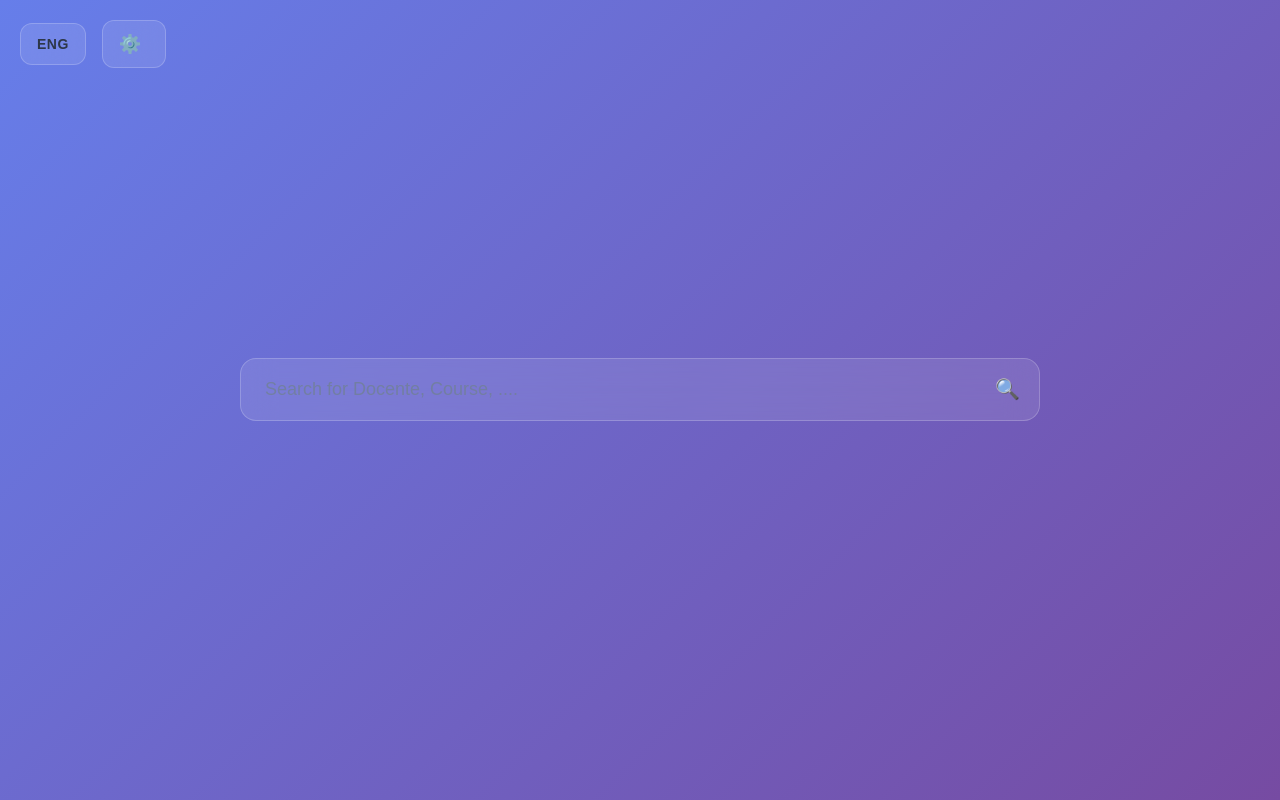
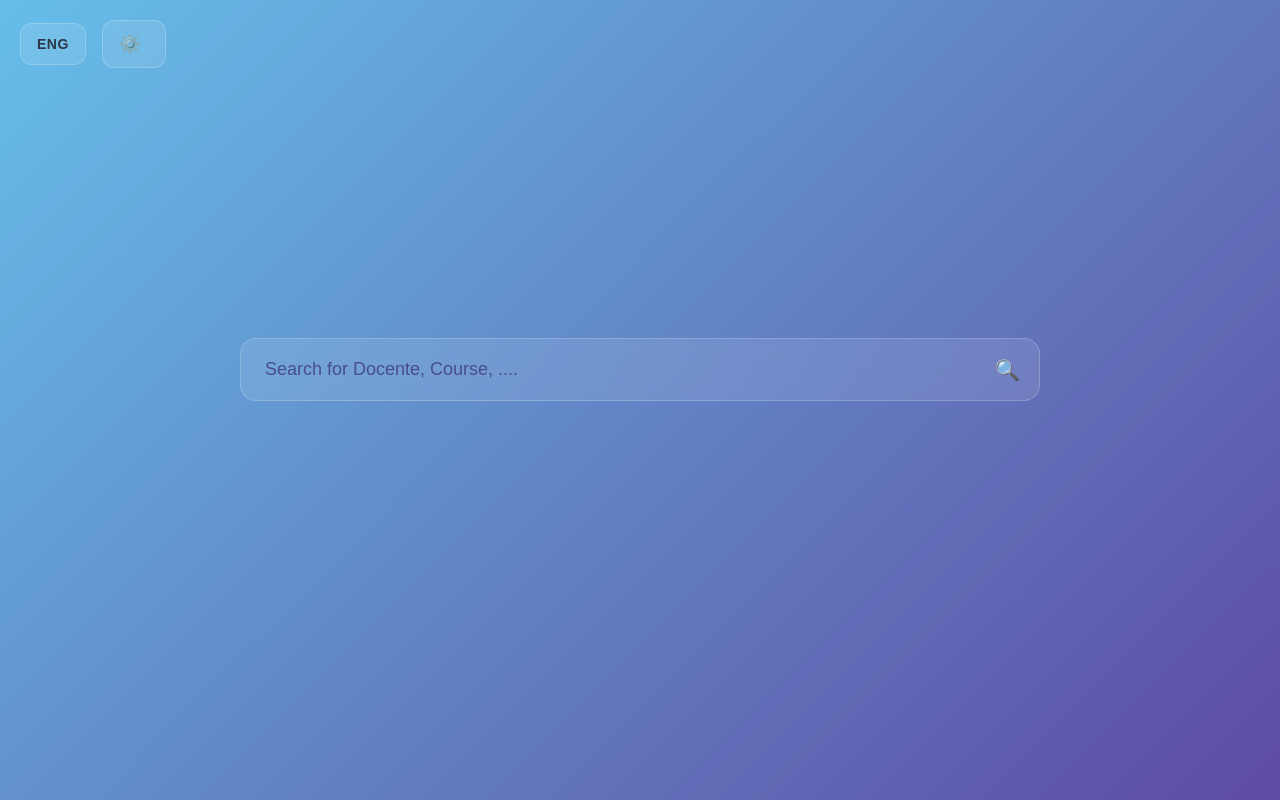
Before and after one commit to eml-eda/exam-planner-gui, a React (Create React App) app: page /#/ in a window 1280 px wide. Built offline with nearby package versions, Linux system fonts and the light colour scheme.

Commit message:
css improvements

```diff
--- a/src/components/SettingsModal.css
+++ b/src/components/SettingsModal.css
@@ -4,7 +4,7 @@
     left: 0;
     right: 0;
     bottom: 0;
-    background: rgba(0, 0, 0, 0.5);
+    background: rgba(137, 137, 137, 0.5);
     backdrop-filter: blur(8px);
     display: flex;
     align-items: center;
--- a/src/index.css
+++ b/src/index.css
@@ -9,7 +9,7 @@
     --accent-silver: #adb5bd;
     --text-primary: #2d3748;
     --text-secondary: #4a5568;
-    --text-muted: #718096;
+    --text-muted: #3d3b77;
     --success-green: rgba(72, 187, 120, 0.8);
     --warning-yellow: rgba(237, 137, 54, 0.8);
     --danger-red: rgba(245, 101, 101, 0.8);
@@ -30,7 +30,7 @@ body {
         sans-serif;
     -webkit-font-smoothing: antialiased;
     -moz-osx-font-smoothing: grayscale;
-    background: linear-gradient(135deg, #667eea 0%, #764ba2 100%);
+    background: linear-gradient(135deg, #66beea 0%, #5e4ba2 100%);
     min-height: 100vh;
     color: var(--text-primary);
 }
--- a/src/pages/Home.css
+++ b/src/pages/Home.css
@@ -126,9 +126,15 @@
 }
 
 .search-container {
+    transition: margin-top 0.4s ease, transform 0.4s ease;
+    align-self: flex-start;
     width: 100%;
     max-width: 800px;
-    margin: -100px auto 0;
+    margin-top: 240px;
+}
+
+.search-container.searching {
+    margin-top: 0px;
 }
 
 /* Responsive Design */
--- a/src/pages/Home.js
+++ b/src/pages/Home.js
@@ -10,6 +10,7 @@ const Home = () => {
     const navigate = useNavigate();
     const location = useLocation();
     const [showSettings, setShowSettings] = useState(false);
+    const [searching, setSearching] = useState(false);
     const [settingsHover, setSettingsHover] = useState(false);
     const [backHover, setBackHover] = useState(false);
 
@@ -63,7 +64,7 @@ const Home = () => {
 
             {/* Main Content */}
             <div className="main-content">
-                <div className="search-container">
+                <div className={`search-container ${searching ? 'searching' : ''}`} onClick={() => { setSearching(true) }} onBlur={() => { setSearching(false) }}>
                     <SearchComponent />
                 </div>
             </div>
```
